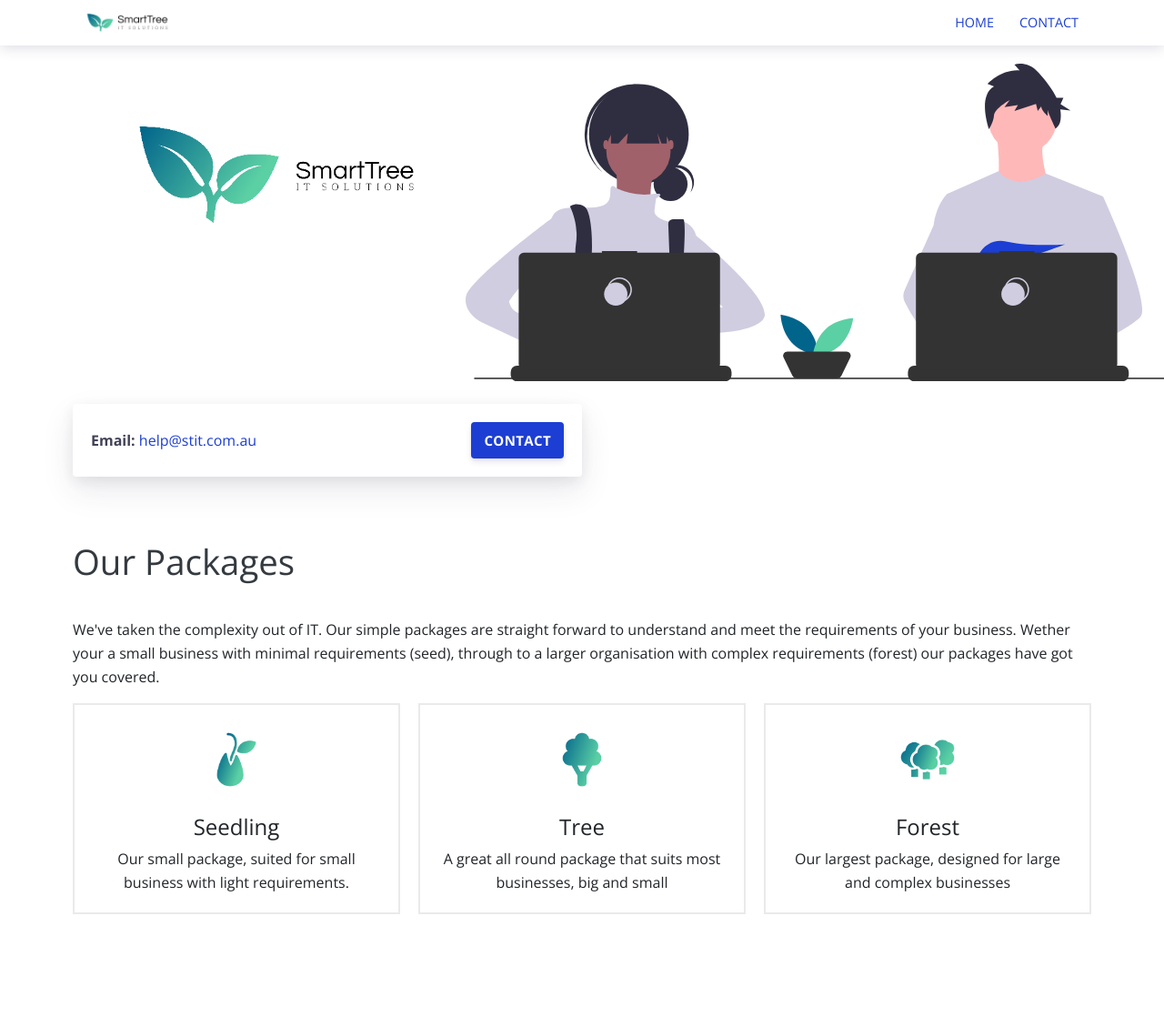
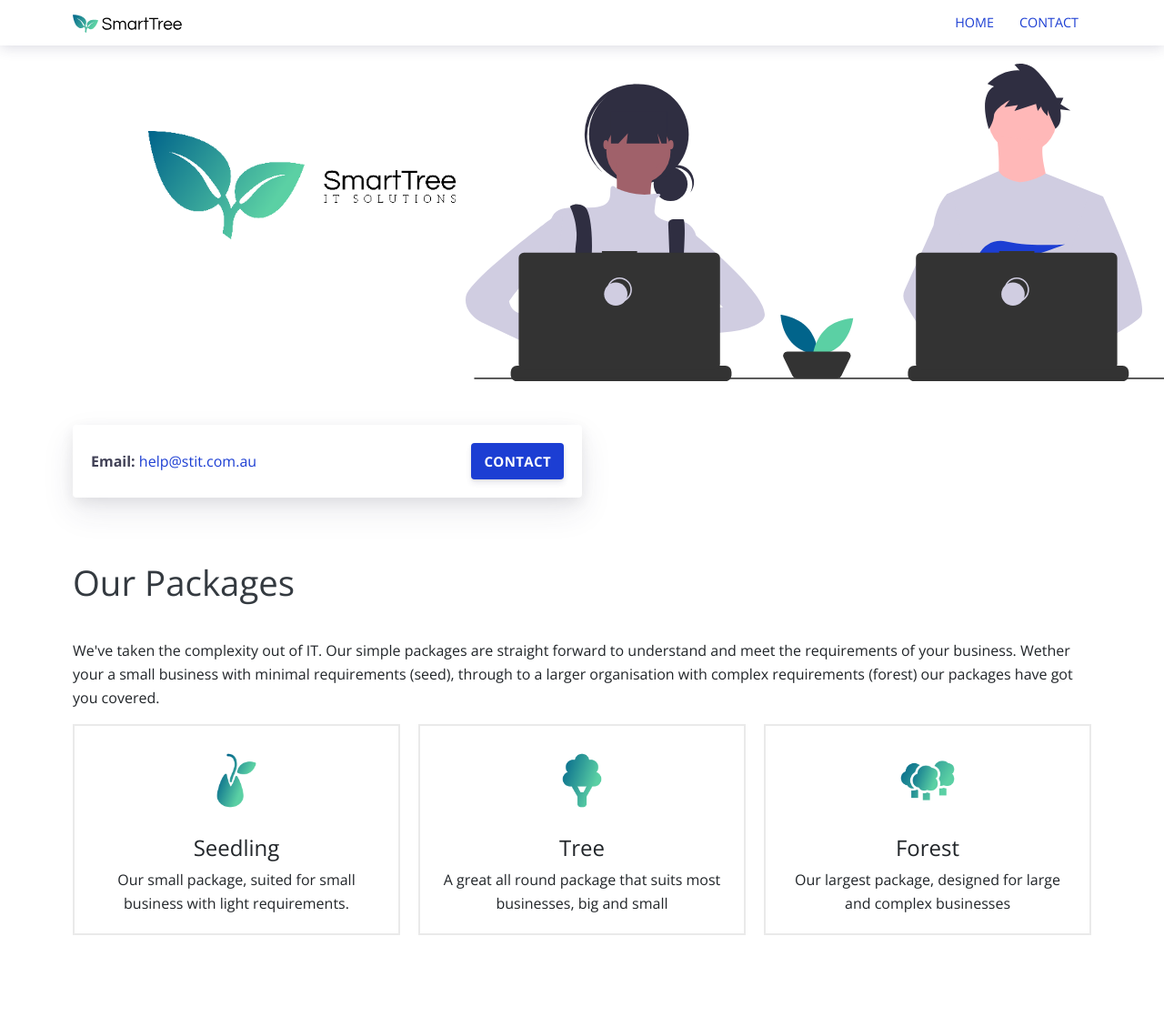
Before and after one commit to smarttreeit/smarttreeit.github.io, a Jekyll site: the page built from index.html, in a window 1280 px wide. Shown: the whole page at 91% size. Built offline with Jekyll 4.4.1, drawn with Linux system fonts in a browser that asks for light colours; before the commit the page ends 1095 px from its top, so only the background shows below that.

Commit message:
Version 2

```diff
--- a/_includes/header.html
+++ b/_includes/header.html
@@ -1,7 +1,7 @@
 <div class='header {{include.headerClass}}'>
   <div class="container">
     <div class="logo">
-      <a href="{{site.baseurl}}/"><img alt="SmartTree IT Solutions" src="{{site.baseurl}}/assets/images/logo.png" /></a>
+      <a href="{{site.baseurl}}/"><img alt="SmartTree IT Solutions" src="{{site.baseurl}}/assets/images/logo.svg" /></a>
     </div>
     <div class="logo-mobile">
       <a href="{{site.baseurl}}/"><img alt="SmartTree IT Solutions" src="{{site.baseurl}}/assets/images/logo-mobile.png" /></a>
--- a/_sass/pages/_home.scss
+++ b/_sass/pages/_home.scss
@@ -1,6 +1,6 @@
 .page-home {
   .logohome {
-    width: 40%;
+    width: 45%;
     padding-bottom: 100px;
   }
   background-image: url('../images/undraw_shared_workspace_hwky.svg');
```
Also changed, not shown: assets/images/logo.svg (added).
